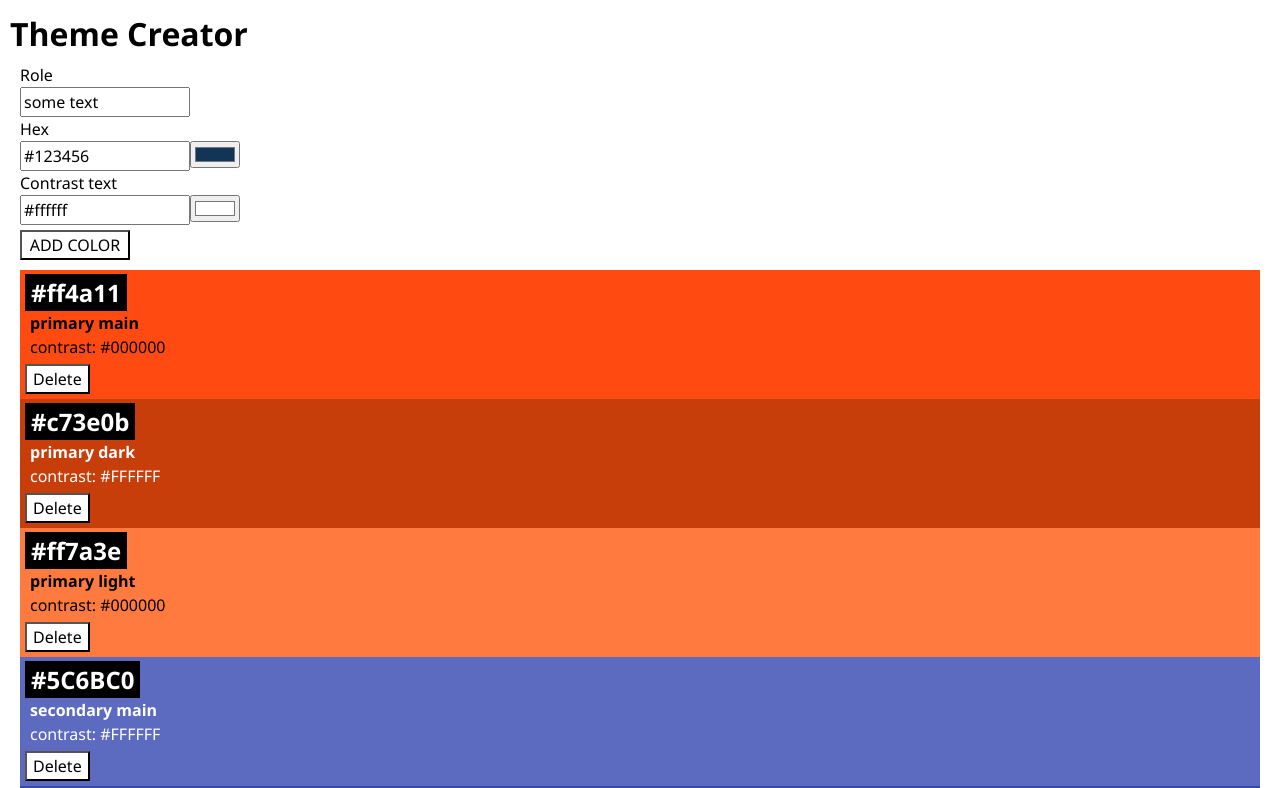
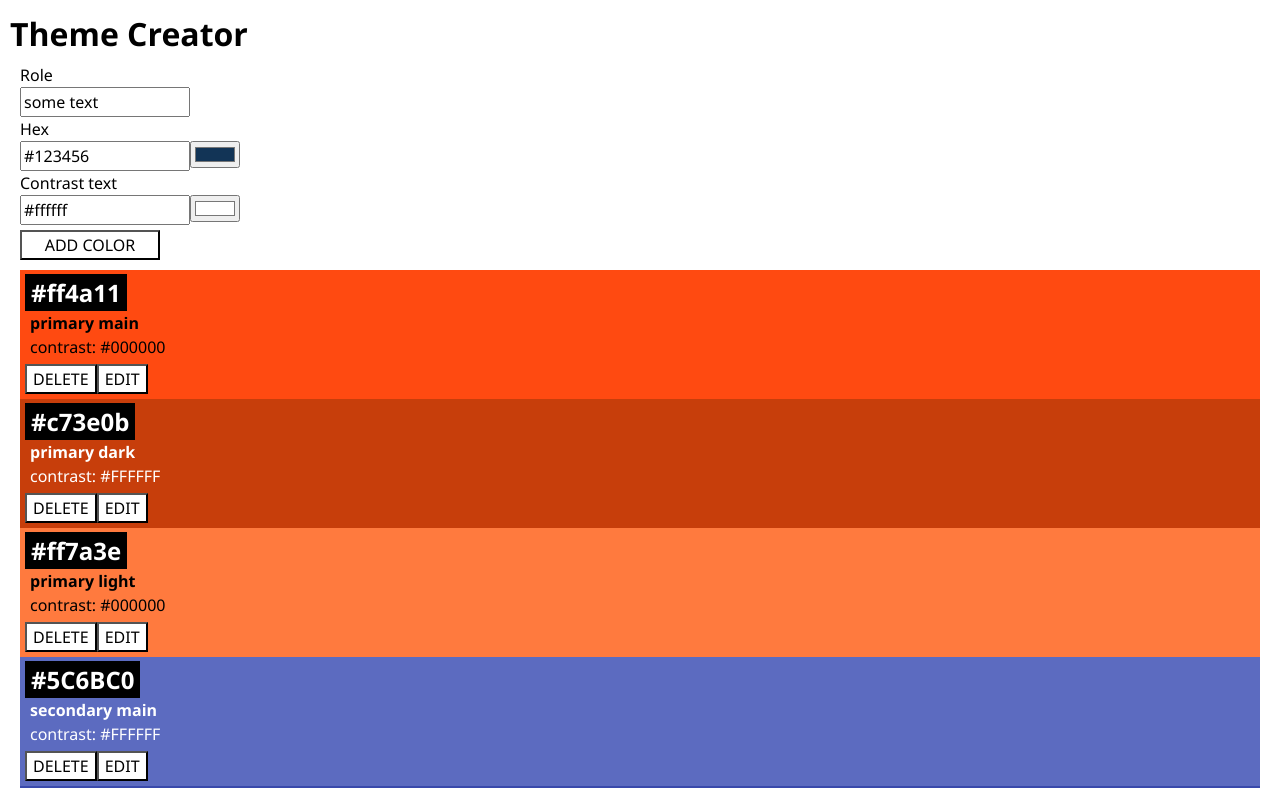
Before and after one commit to NataliaPanchenko/recap-4, a React (Vite) app: page / in a window 1280 px wide. Shown: the top 788 px of the page. Built offline with nearby package versions, Linux system fonts and the light colour scheme.

Commit message:
edit a color from the theme, issue #4

```diff
--- a/src/App.jsx
+++ b/src/App.jsx
@@ -22,10 +22,22 @@ function App() {
     setColors((prevColors) => prevColors.filter((color) => color.id !== id));
   }
 
+  function handleUpdateColor(updatedColor) {
+    setColors((prevColors) =>
+      prevColors.map((color) =>
+        color.id === updatedColor.id ? updatedColor : color,
+      ),
+    );
+  }
+
   return (
     <>
       <h1>Theme Creator</h1>
-      <ColorForm initialData={INITIAL_DATA} onAddColor={handleAddColor} />
+      <ColorForm
+        initialData={INITIAL_DATA}
+        onSubmit={handleAddColor}
+        buttonText="ADD COLOR"
+      />
       {colors.map((color) => (
         <Color
           id={color.id}
@@ -34,6 +46,7 @@ function App() {
           role={color.role}
           contrast={color.contrastText}
           onDelete={handleDeleteColor}
+          onEditColor={handleUpdateColor}
         />
       ))}
       {colors.length === 0 && <p>No colors... Start by adding one! 🎨</p>}
--- a/src/Components/Color/Color.jsx
+++ b/src/Components/Color/Color.jsx
@@ -1,8 +1,23 @@
+import ColorForm from "../ColorForm/ColorForm";
 import "./Color.css";
 import { useState } from "react";
 
-export default function Color({ id, color, role, contrast, onDelete }) {
-  const [showConfirm, setShowConfirm] = useState(false);
+export default function Color({
+  id,
+  color,
+  role,
+  contrast,
+  onDelete,
+  onEditColor: onUpdateColor,
+}) {
+  const [showDelete, setShowDelete] = useState(false);
+  const [showEdit, setShowEdit] = useState(false);
+
+  function handleUpdateSubmit(updatedColor) {
+    onUpdateColor({ ...updatedColor, id });
+    setShowEdit(false);
+  }
+
   return (
     <div
       className="color-card"
@@ -11,14 +26,29 @@ export default function Color({ id, color, role, contrast, onDelete }) {
       <h2 className="color-card-headline">{color}</h2>
       <p className="color-card-role">{role}</p>
       <p>contrast: {contrast}</p>
-      {!showConfirm && (
-        <button onClick={() => setShowConfirm(true)}>Delete</button>
+      {!showDelete && (
+        <button onClick={() => setShowDelete(true)}>DELETE</button>
       )}
-      {showConfirm && (
+      {!showEdit && <button onClick={() => setShowEdit(true)}>EDIT</button>}
+      {showDelete && (
         <>
           <p className="color-card-highlight">Really delete?</p>
-          <button onClick={() => setShowConfirm(false)}>Cancel</button>
+          <button onClick={() => setShowDelete(false)}>Cancel</button>
           <button onClick={() => onDelete(id)}>Delete</button>
+        </>
+      )}
+      {showEdit && (
+        <>
+          <ColorForm
+            initialData={{
+              role: role,
+              hex: color,
+              contrastText: contrast,
+            }}
+            buttonText="UPDATE COLOR"
+            onSubmit={handleUpdateSubmit}
+          />
+          <button onClick={() => setShowEdit(false)}>CANCEL</button>
         </>
       )}
     </div>
--- a/src/Components/ColorForm/ColorForm.css
+++ b/src/Components/ColorForm/ColorForm.css
@@ -10,9 +10,14 @@ input {
 }
 
 button {
-    max-width: 110px;
+    max-width: 140px;
     margin-top: 5px;
     background-color: #ffff;
     color: #000000;
     font-size: 10px;
+    cursor: pointer;
 }
+
+button:hover {
+    background-color:lightgray;
+}
--- a/src/Components/ColorForm/ColorForm.jsx
+++ b/src/Components/ColorForm/ColorForm.jsx
@@ -2,12 +2,12 @@ import "./ColorForm.css";
 import { useState } from "react";
 import ColorInput from "../ColorInput/ColorInput";
 
-export default function ColorForm({ onAddColor, initialData }) {
+export default function ColorForm({ onSubmit, initialData, buttonText }) {
   const [inputValue, setInputValue] = useState(initialData);
 
   function handleSubmit(e) {
     e.preventDefault();
-    onAddColor(inputValue);
+    onSubmit(inputValue);
     setInputValue(inputValue);
   }
 
@@ -26,6 +26,7 @@ export default function ColorForm({ onAddColor, initialData }) {
         name="role"
         className="role-input"
         id="role"
+        aria-label="role input"
         value={inputValue.role}
         onChange={(e) => handleChange("role", e.target.value)}
       />
@@ -43,8 +44,7 @@ export default function ColorForm({ onAddColor, initialData }) {
         value={inputValue.contrastText}
         onChange={(value) => handleChange("contrastText", value)}
       />
-
-      <button type="submit">ADD COLOR</button>
+      <button type="submit">{buttonText}</button>
     </form>
   );
 }
--- a/src/Components/ColorInput/ColorInput.jsx
+++ b/src/Components/ColorInput/ColorInput.jsx
@@ -6,11 +6,15 @@ export default function ColorInput({ id, value, onChange }) {
         id={id}
         name={id}
         value={value}
+        className={`${id}-input`}
+        aria-label={`${id} input`}
         onChange={(e) => onChange(e.target.value)}
       />
       <input
         type="color"
         value={value}
+        className={`${id}-color-input`}
+        aria-label={`${id} color-input`}
         onChange={(e) => onChange(e.target.value)}
       />
     </div>
```
